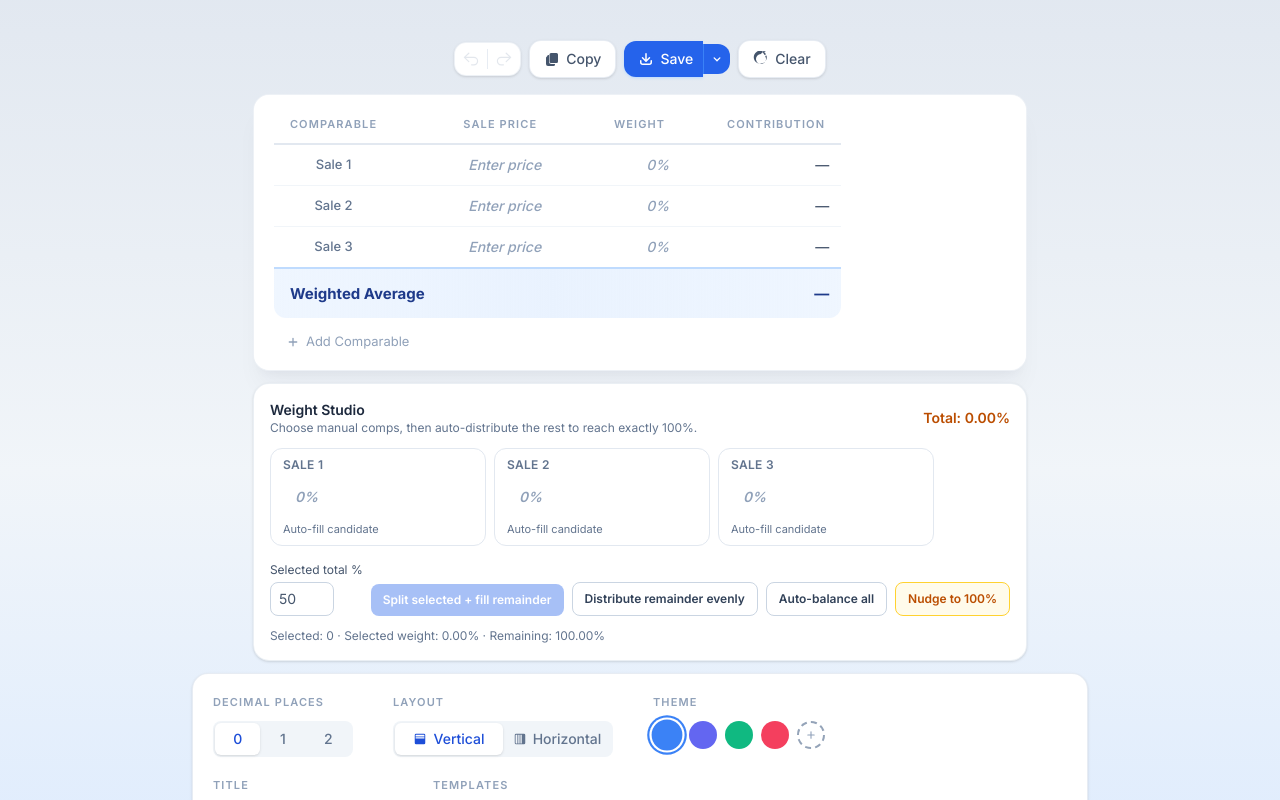
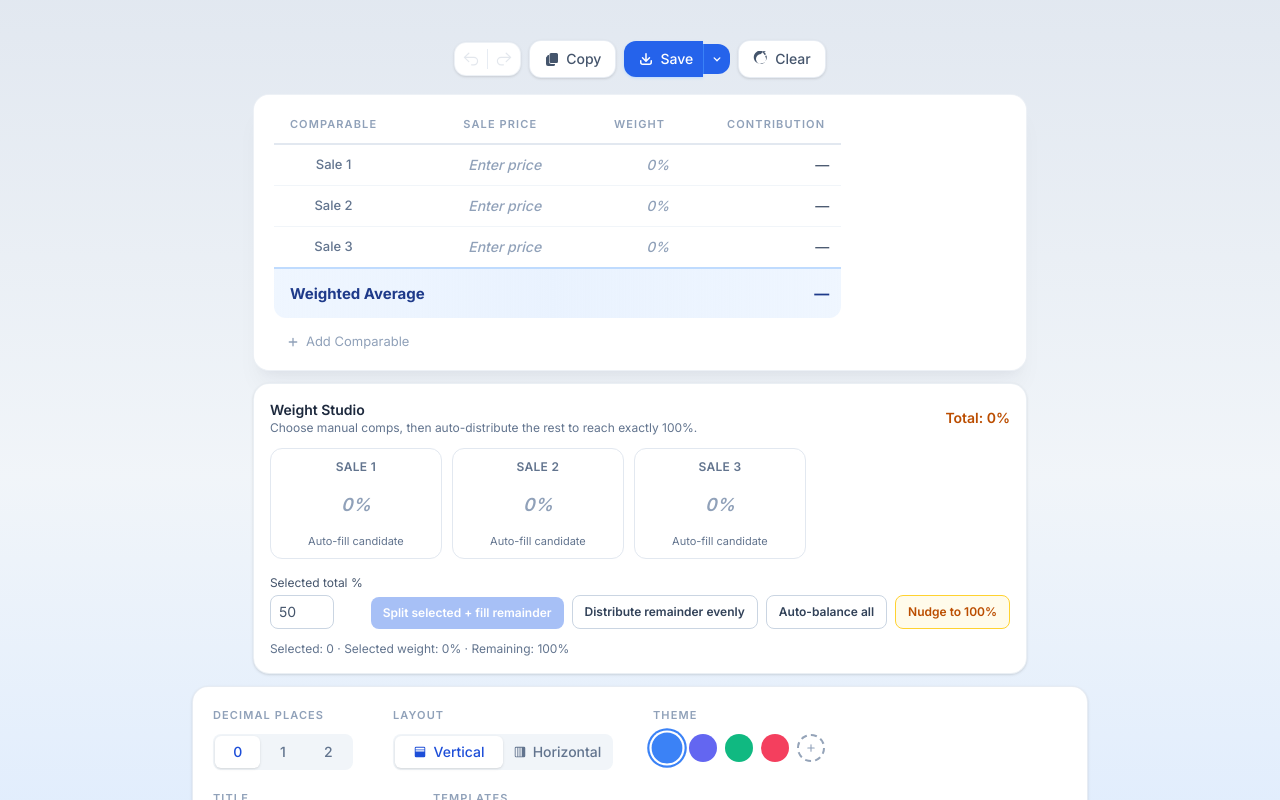
Before and after one commit to PairedSales/WeightedAverage, a Next.js app: page / in a window 1280 px wide. Shown: the top 800 px of the page. Built offline with nearby package versions, Linux system fonts and the light colour scheme.

Commit message:
Sync Weight Studio formatting with decimal precision setting

```diff
--- a/components/WeightAllocationTool.tsx
+++ b/components/WeightAllocationTool.tsx
@@ -1,12 +1,13 @@
 "use client";
 
 import { useMemo, useState } from "react";
-import type { CompSale } from "@/lib/types";
+import type { CompSale, DecimalPrecision } from "@/lib/types";
 import { formatPercent } from "@/lib/formatting";
 import EditableCell from "./EditableCell";
 
 interface WeightAllocationToolProps {
   comps: CompSale[];
+  decimals: DecimalPrecision;
   onApplyWeights: (weightsById: Record<string, number>) => void;
   onUpdateWeight: (id: string, value: number) => void;
 }
@@ -35,7 +36,7 @@ function clamp(value: number, min: number, max: number): number {
   return Math.min(max, Math.max(min, value));
 }
 
-export default function WeightAllocationTool({ comps, onApplyWeights, onUpdateWeight }: WeightAllocationToolProps) {
+export default function WeightAllocationTool({ comps, decimals, onApplyWeights, onUpdateWeight }: WeightAllocationToolProps) {
   const [selectedIds, setSelectedIds] = useState<string[]>([]);
   const [selectedTotalInput, setSelectedTotalInput] = useState("50");
 
@@ -127,11 +128,11 @@ export default function WeightAllocationTool({ comps, onApplyWeights, onUpdateWe
           <p className="text-xs text-slate-500">Choose manual comps, then auto-distribute the rest to reach exactly 100%.</p>
         </div>
         <div className={`text-sm font-semibold ${totalClass}`}>
-          Total: {formatPercent(totalWeight, 2)}
+          Total: {formatPercent(totalWeight, decimals)}
         </div>
       </div>
 
-      <div className="mt-3 flex flex-wrap gap-2">
+      <div className="mt-3 flex flex-wrap gap-2.5">
         {comps.map((comp) => {
           const active = selectedIds.includes(comp.id);
           return (
@@ -139,25 +140,25 @@ export default function WeightAllocationTool({ comps, onApplyWeights, onUpdateWe
               key={comp.id}
               type="button"
               onClick={() => toggleSelected(comp.id)}
-              className={`w-full max-w-[13.5rem] rounded-xl border px-3 py-2 text-left transition-colors cursor-pointer ${
+              className={`w-[10.75rem] max-w-full rounded-xl border px-3 py-2.5 text-center transition-colors cursor-pointer ${
                 active ? "border-accent-300 bg-accent-50" : "border-slate-200 hover:border-slate-300 bg-white"
               }`}
             >
               <div className="text-xs font-semibold uppercase tracking-wide text-slate-500">{comp.label}</div>
-              <div className="mt-1" onClick={(e) => e.stopPropagation()}>
+              <div className="mt-1.5 flex justify-center" onClick={(e) => e.stopPropagation()}>
                 <EditableCell
                   value={comp.weight}
-                  formatted={formatPercent(comp.weight, 2)}
+                  formatted={formatPercent(comp.weight, decimals)}
                   onChange={(value) => onUpdateWeight(comp.id, value)}
                   type="percent"
                   placeholder="0%"
                   align="left"
                   tabIndex={-1}
                   fullWidth={false}
-                  className="w-12 px-0 py-0 text-sm font-semibold"
+                  className="w-16 px-0 py-0 text-center text-lg font-semibold"
                 />
               </div>
-              <div className="mt-1 text-[11px] text-slate-500">{active ? "Manual / locked" : "Auto-fill candidate"}</div>
+              <div className="mt-1.5 text-[11px] leading-tight text-slate-500">{active ? "Manual / locked" : "Auto-fill candidate"}</div>
             </button>
           );
         })}
@@ -238,7 +239,7 @@ export default function WeightAllocationTool({ comps, onApplyWeights, onUpdateWe
       )}
 
       <div className="mt-3 text-xs text-slate-500">
-        Selected: {selected.length} · Selected weight: {formatPercent(selectedWeight, 2)} · Remaining: {formatPercent(remainingFromSelected, 2)}
+        Selected: {selected.length} · Selected weight: {formatPercent(selectedWeight, decimals)} · Remaining: {formatPercent(remainingFromSelected, decimals)}
       </div>
     </div>
   );
--- a/components/WeightedAverageApp.tsx
+++ b/components/WeightedAverageApp.tsx
@@ -492,6 +492,7 @@ export default function WeightedAverageApp() {
 
           <WeightAllocationTool
             comps={state.comps}
+            decimals={state.decimals}
             onApplyWeights={applyWeights}
             onUpdateWeight={(id, value) => updateComp(id, "weight", value)}
           />
```
